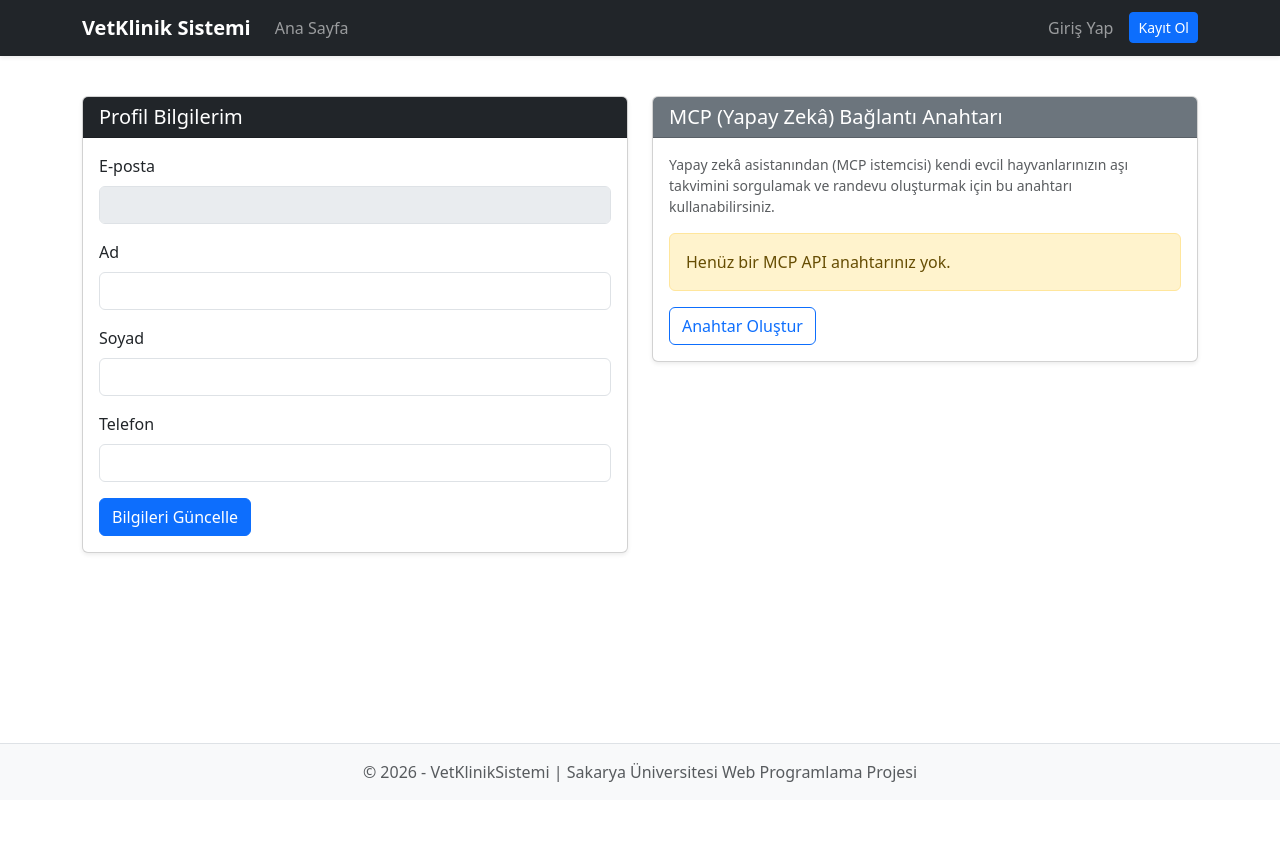
After one commit to SauMehmetEfeOzsaban/VetKlinikSistemi, an ASP.NET Core app: template Views/Hesap/Profil.cshtml in a window 1280 px wide. The commit adds this page. Run offline with ASP.NET Core 8, Linux system fonts and the light colour scheme; the template is opened without the code that fills it, so the values that code supplies are empty; the project's own start-up code is not run, and a stand-in starts its controllers and pages.

Commit message:
kimlik: giris, kayit, profil, yetkisiz erisim ekranlari ve role göre layout eklendi

```diff
--- /dev/null
+++ b/Views/Hesap/Profil.cshtml
@@ -0,0 +1,97 @@
+@model VetKlinikSistemi.Models.ViewModels.ProfilViewModel
+@{
+    ViewData["Title"] = "Profilim";
+}
+
+<div class="row mt-4">
+    <!-- Sol Taraf: Profil Bilgileri -->
+    <div class="col-md-6 mb-4">
+        <div class="card shadow-sm">
+            <div class="card-header bg-dark text-white d-flex justify-content-between align-items-center">
+                <h5 class="mb-0">Profil Bilgilerim</h5>
+                <div>
+                    @foreach (var rol in Model.Roller)
+                    {
+                        <span class="badge bg-info text-dark ms-1">@rol</span>
+                    }
+                </div>
+            </div>
+            <div class="card-body">
+                <form asp-action="Profil" method="post">
+                    <div asp-validation-summary="ModelOnly" class="text-danger mb-3"></div>
+                    <input type="hidden" asp-for="Email" />
+
+                    <div class="mb-3">
+                        <label asp-for="Email" class="form-label"></label>
+                        <input value="@Model.Email" class="form-control" disabled />
+                    </div>
+
+                    <div class="mb-3">
+                        <label asp-for="Ad" class="form-label"></label>
+                        <input asp-for="Ad" class="form-control" />
+                        <span asp-validation-for="Ad" class="text-danger small"></span>
+                    </div>
+
+                    <div class="mb-3">
+                        <label asp-for="Soyad" class="form-label"></label>
+                        <input asp-for="Soyad" class="form-control" />
+                        <span asp-validation-for="Soyad" class="text-danger small"></span>
+                    </div>
+
+                    <div class="mb-3">
+                        <label asp-for="Telefon" class="form-label"></label>
+                        <input asp-for="Telefon" class="form-control" />
+                        <span asp-validation-for="Telefon" class="text-danger small"></span>
+                    </div>
+
+                    <button type="submit" class="btn btn-primary">Bilgileri Güncelle</button>
+                </form>
+            </div>
+        </div>
+    </div>
+
+    <!-- Sag Taraf: MCP API Anahtari -->
+    <div class="col-md-6 mb-4">
+        <div class="card shadow-sm">
+            <div class="card-header bg-secondary text-white">
+                <h5 class="mb-0">MCP (Yapay Zekâ) Bağlantı Anahtarı</h5>
+            </div>
+            <div class="card-body">
+                <p class="text-muted small">
+                    Yapay zekâ asistanından (MCP istemcisi) kendi evcil hayvanlarınızın aşı takvimini sorgulamak ve
+                    randevu oluşturmak için bu anahtarı kullanabilirsiniz.
+                </p>
+
+                @if (!string.IsNullOrEmpty(Model.McpApiToken))
+                {
+                    <div class="input-group mb-3">
+                        <input type="text" id="mcpTokenKutusu" class="form-control font-monospace" value="@Model.McpApiToken" readonly />
+                        <button type="button" class="btn btn-outline-secondary" onclick="tokenKopyala()">Kopyala</button>
+                    </div>
+                }
+                else
+                {
+                    <div class="alert alert-warning">Henüz bir MCP API anahtarınız yok.</div>
+                }
+
+                <form asp-action="McpTokenOlustur" method="post">
+                    <button type="submit" class="btn btn-outline-primary">
+                        @(string.IsNullOrEmpty(Model.McpApiToken) ? "Anahtar Oluştur" : "Yeni Anahtar Üret (Eskisi Geçersiz Olur)")
+                    </button>
+                </form>
+            </div>
+        </div>
+    </div>
+</div>
+
+@section Scripts {
+    <partial name="_ValidationScriptsPartial" />
+    <script>
+        function tokenKopyala() {
+            var kutu = document.getElementById("mcpTokenKutusu");
+            kutu.select();
+            navigator.clipboard.writeText(kutu.value);
+            alert("MCP API anahtarı panoya kopyalandı!");
+        }
+    </script>
+}
--- a/Views/Shared/_Layout.cshtml
+++ b/Views/Shared/_Layout.cshtml
@@ -1,47 +1,120 @@
 <!DOCTYPE html>
-<html lang="en">
+<html lang="tr">
 <head>
     <meta charset="utf-8" />
     <meta name="viewport" content="width=device-width, initial-scale=1.0" />
-    <title>@ViewData["Title"] - VetKlinikSistemi</title>
-    <script type="importmap"></script>
+    <title>@ViewData["Title"] - VetKlinik Sistemi</title>
     <link rel="stylesheet" href="~/lib/bootstrap/dist/css/bootstrap.min.css" />
     <link rel="stylesheet" href="~/css/site.css" asp-append-version="true" />
-    <link rel="stylesheet" href="~/VetKlinikSistemi.styles.css" asp-append-version="true" />
 </head>
-<body>
+<body class="d-flex flex-column min-vh-100">
     <header>
-        <nav class="navbar navbar-expand-sm navbar-toggleable-sm navbar-light bg-white border-bottom box-shadow mb-3">
-            <div class="container-fluid">
-                <a class="navbar-brand" asp-area="" asp-controller="Home" asp-action="Index">VetKlinikSistemi</a>
-                <button class="navbar-toggler" type="button" data-bs-toggle="collapse" data-bs-target=".navbar-collapse" aria-controls="navbarSupportedContent"
-                        aria-expanded="false" aria-label="Toggle navigation">
+        <nav class="navbar navbar-expand-lg navbar-dark bg-dark shadow-sm">
+            <div class="container">
+                <a class="navbar-brand fw-bold" asp-controller="Home" asp-action="Index">VetKlinik Sistemi</a>
+                <button class="navbar-toggler" type="button" data-bs-toggle="collapse" data-bs-target="#anaMenu">
                     <span class="navbar-toggler-icon"></span>
                 </button>
-                <div class="navbar-collapse collapse d-sm-inline-flex justify-content-between">
-                    <ul class="navbar-nav flex-grow-1">
+
+                <div class="collapse navbar-collapse" id="anaMenu">
+                    <!-- Sol Taraf: Rol Bazli Menuler -->
+                    <ul class="navbar-nav me-auto mb-2 mb-lg-0">
                         <li class="nav-item">
-                            <a class="nav-link text-dark" asp-area="" asp-controller="Home" asp-action="Index">Home</a>
+                            <a class="nav-link" asp-controller="Home" asp-action="Index">Ana Sayfa</a>
                         </li>
-                        <li class="nav-item">
-                            <a class="nav-link text-dark" asp-area="" asp-controller="Home" asp-action="Privacy">Privacy</a>
-                        </li>
+
+                        @if (User.IsInRole("Admin"))
+                        {
+                            <li class="nav-item">
+                                <a class="nav-link text-warning" asp-controller="Admin" asp-action="Index">Admin Paneli</a>
+                            </li>
+                            <li class="nav-item">
+                                <a class="nav-link" asp-controller="Klinikler" asp-action="Index">Klinikler</a>
+                            </li>
+                            <li class="nav-item">
+                                <a class="nav-link" asp-controller="Hizmetler" asp-action="Index">Hizmetler</a>
+                            </li>
+                            <li class="nav-item">
+                                <a class="nav-link" asp-controller="Veterinerler" asp-action="Index">Veterinerler</a>
+                            </li>
+                        }
+
+                        @if (User.IsInRole("Veteriner"))
+                        {
+                            <li class="nav-item">
+                                <a class="nav-link text-info" asp-controller="VeterinerPanel" asp-action="Index">Veteriner Paneli</a>
+                            </li>
+                        }
+
+                        @if (User.IsInRole("Uye"))
+                        {
+                            <li class="nav-item">
+                                <a class="nav-link" asp-controller="EvcilHayvanlar" asp-action="Index">Evcil Hayvanlarım</a>
+                            </li>
+                            <li class="nav-item">
+                                <a class="nav-link" asp-controller="Randevular" asp-action="Index">Randevularım</a>
+                            </li>
+                        }
+                    </ul>
+
+                    <!-- Sag Taraf: Hesap Menusu -->
+                    <ul class="navbar-nav ms-auto">
+                        @if (User.Identity != null && User.Identity.IsAuthenticated)
+                        {
+                            <li class="nav-item">
+                                <a class="nav-link" asp-controller="Hesap" asp-action="Profil">
+                                    Profilim (@User.Identity.Name)
+                                </a>
+                            </li>
+                            <li class="nav-item">
+                                <form asp-controller="Hesap" asp-action="CikisYap" method="post" class="d-inline">
+                                    <button type="submit" class="btn btn-outline-light btn-sm ms-2 mt-1">Çıkış Yap</button>
+                                </form>
+                            </li>
+                        }
+                        else
+                        {
+                            <li class="nav-item">
+                                <a class="nav-link" asp-controller="Hesap" asp-action="GirisYap">Giriş Yap</a>
+                            </li>
+                            <li class="nav-item">
+                                <a class="btn btn-primary btn-sm ms-2 mt-1" asp-controller="Hesap" asp-action="KayitOl">Kayıt Ol</a>
+                            </li>
+                        }
                     </ul>
                 </div>
             </div>
         </nav>
     </header>
-    <div class="container">
+
+    <div class="container my-3 flex-grow-1">
+        <!-- Basari ve hata bildirim kutulari -->
+        @if (TempData["Basari"] != null)
+        {
+            <div class="alert alert-success alert-dismissible fade show" role="alert">
+                @TempData["Basari"]
+                <button type="button" class="btn-close" data-bs-dismiss="alert"></button>
+            </div>
+        }
+        @if (TempData["Hata"] != null)
+        {
+            <div class="alert alert-danger alert-dismissible fade show" role="alert">
+                @TempData["Hata"]
+                <button type="button" class="btn-close" data-bs-dismiss="alert"></button>
+            </div>
+        }
+
         <main role="main" class="pb-3">
             @RenderBody()
         </main>
     </div>
 
-    <footer class="border-top footer text-muted">
-        <div class="container">
-            &copy; 2026 - VetKlinikSistemi - <a asp-area="" asp-controller="Home" asp-action="Privacy">Privacy</a>
+    <footer class="border-top footer text-muted py-3 mt-auto bg-light">
+        <div class="container text-center">
+            &copy; 2026 - VetKlinikSistemi | Sakarya Üniversitesi Web Programlama Projesi
         </div>
     </footer>
+
     <script src="~/lib/jquery/dist/jquery.min.js"></script>
     <script src="~/lib/bootstrap/dist/js/bootstrap.bundle.min.js"></script>
     <script src="~/js/site.js" asp-append-version="true"></script>
```
Also changed, not shown: Views/Hesap/GirisYap.cshtml (added, +46 -0 lines), Views/Hesap/KayitOl.cshtml (added, +69 -0 lines), Views/Hesap/YetkisizErisim.cshtml (added, +17 -0 lines).
